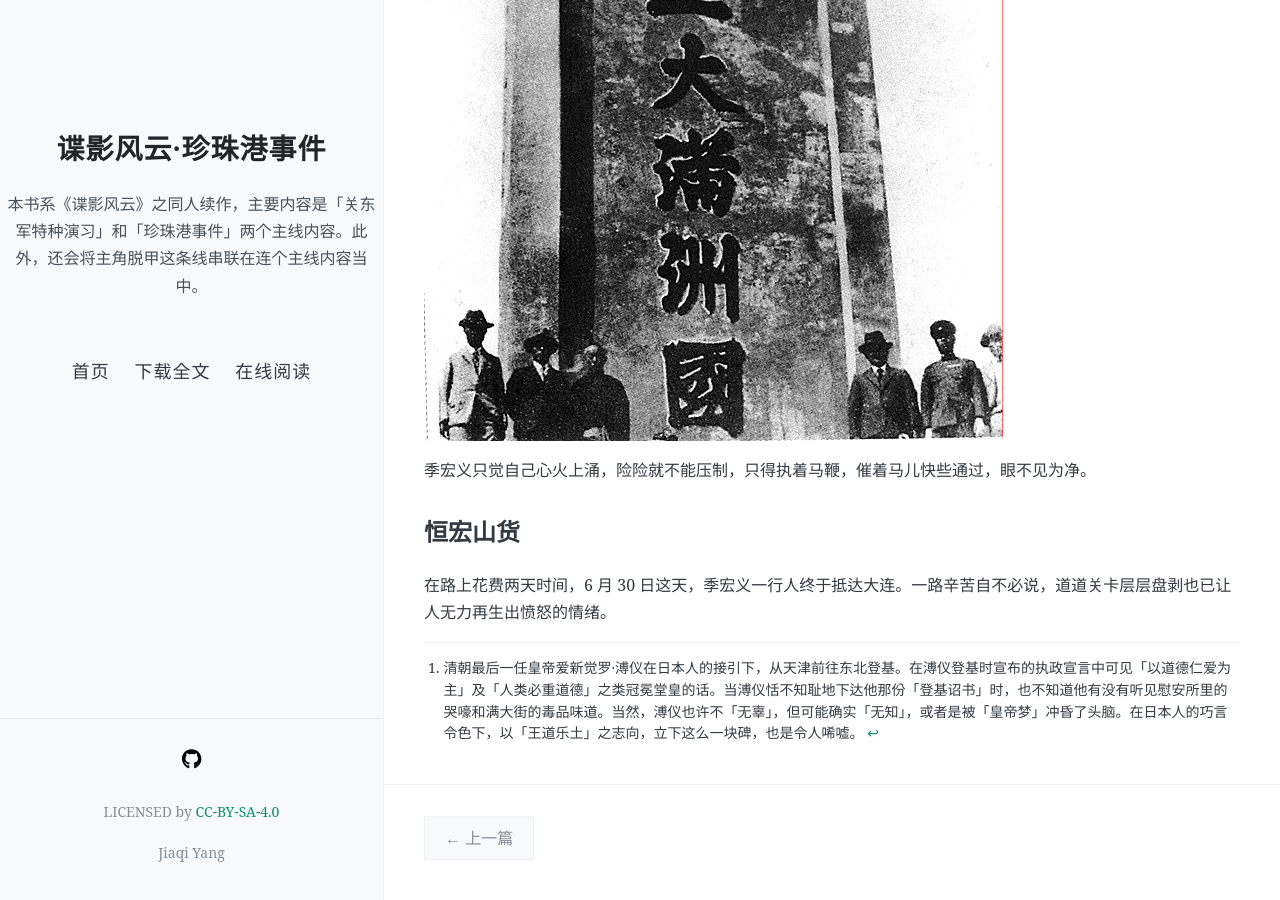
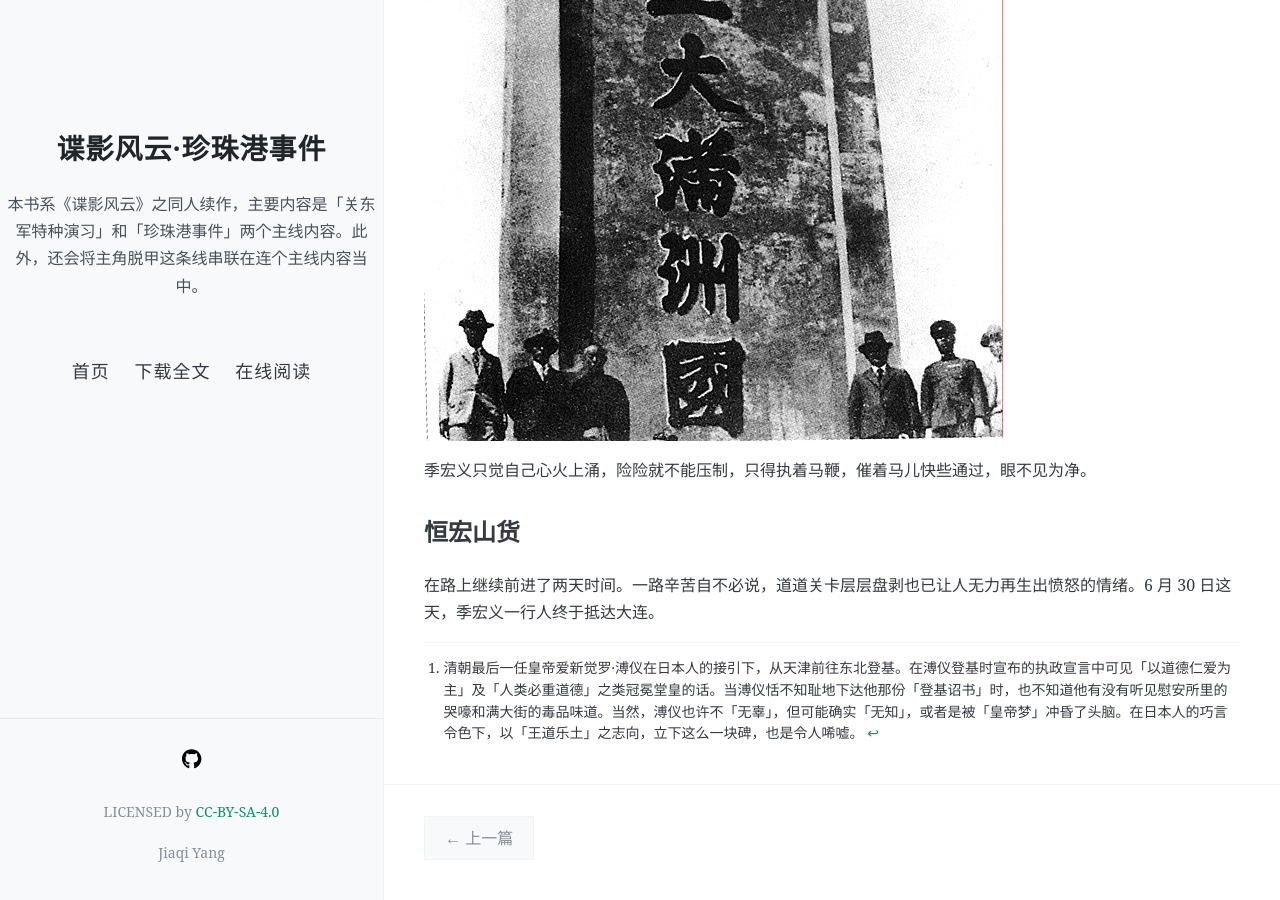
Before and after one commit to NingZhiheng/the-novel-pearl-harbor, a Jekyll site: the page built from docs/_posts/2020-04-19-过山海关.md, in a window 1280 px wide and 900 px high, scrolled down 1471 px. Built offline with Jekyll 4.4.1, drawn with Linux system fonts in a browser that asks for light colours; nearby versions of some CDN libraries.

Commit message:
[sync] source synchronized: 2020-04-19 14:13:08

```diff
--- a/docs/_includes/04.md
+++ b/docs/_includes/04.md
@@ -36,7 +36,7 @@
 
 ## 恒宏山货
 
-在路上花费两天时间，6 月 30 日这天，季宏义一行人终于抵达大连。一路辛苦自不必说，道道关卡层层盘剥也已让人无力再生出愤怒的情绪。
+在路上继续前进了两天时间。一路辛苦自不必说，道道关卡层层盘剥也已让人无力再生出愤怒的情绪。6 月 30 日这天，季宏义一行人终于抵达大连。
 
 <!-- ![01](../../../../images/01.jpg "东北华北示意图") -->
 
```
